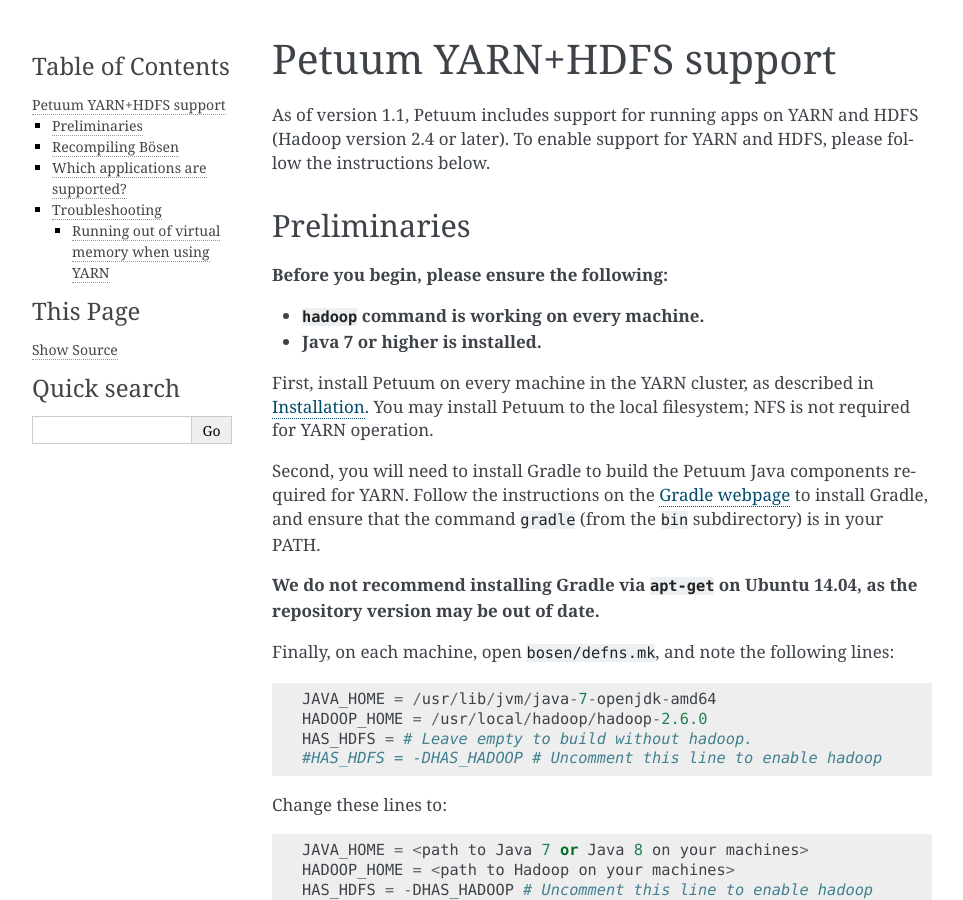
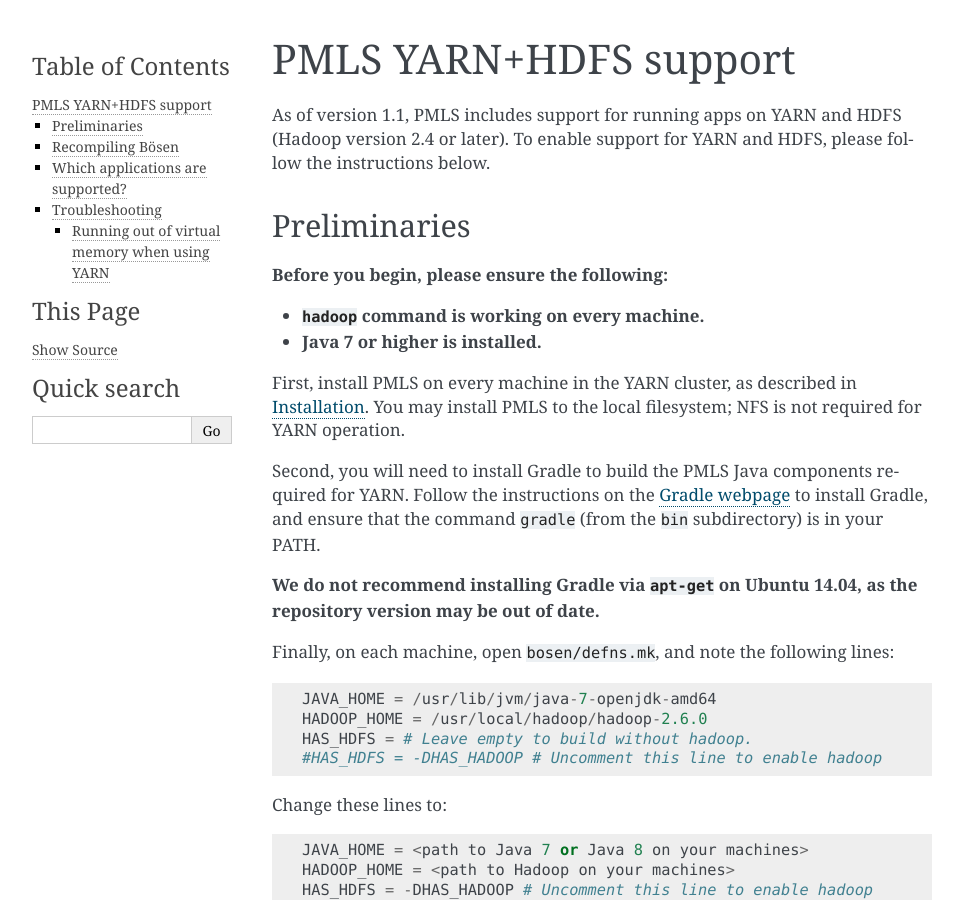
Before and after one commit to sailing-pmls/pmls.readthedocs.io, a Sphinx documentation site: the page built from docs/yarn-hdfs.md, in a window 1280 px wide and 900 px high. Shown: the whole window, without its empty margins (148-1111 px from the left). Built offline with Sphinx 7.4.7, drawn with Linux system fonts in a browser that asks for light colours; some of the changed text lies outside the part shown.

Commit message:
Update yarn-hdfs.md

````diff
--- a/docs/yarn-hdfs.md
+++ b/docs/yarn-hdfs.md
@@ -1,6 +1,6 @@
-# Petuum YARN+HDFS support
+# PMLS YARN+HDFS support
 
-As of version 1.1, Petuum includes support for running apps on YARN and HDFS (Hadoop version 2.4 or later). To enable support for YARN and HDFS, please follow the instructions below.
+As of version 1.1, PMLS includes support for running apps on YARN and HDFS (Hadoop version 2.4 or later). To enable support for YARN and HDFS, please follow the instructions below.
 
 ## Preliminaries
 
@@ -8,9 +8,9 @@ As of version 1.1, Petuum includes support for running apps on YARN and HDFS (Ha
 * **`hadoop` command is working on every machine.**
 * **Java 7 or higher is installed.**
 
-First, install Petuum on every machine in the YARN cluster, as described in [Installation](installation.md). You may install Petuum to the local filesystem; NFS is not required for YARN operation.
+First, install PMLS on every machine in the YARN cluster, as described in [Installation](installation.md). You may install PMLS to the local filesystem; NFS is not required for YARN operation.
 
-Second, you will need to install Gradle to build the Petuum Java components required for YARN. Follow the instructions on the [Gradle webpage](http://gradle.org) to install Gradle, and ensure that the command `gradle` (from the `bin` subdirectory) is in your PATH.
+Second, you will need to install Gradle to build the PMLS Java components required for YARN. Follow the instructions on the [Gradle webpage](http://gradle.org) to install Gradle, and ensure that the command `gradle` (from the `bin` subdirectory) is in your PATH.
 
 **We do not recommend installing Gradle via `apt-get` on Ubuntu 14.04, as the repository version may be out of date.**
 
@@ -78,7 +78,7 @@ YARN/HDFS support for Strads will be coming in a future update.
 
 ### Running out of virtual memory when using YARN
 
-If you are running out of virtual memory when launching Petuum apps via YARN, you may need to edit `$HADOOP_CONF_DIR/yarn-site.xml` in order to increase the maximum amount of virtual memory that can be allocated to containers. Search for the lines
+If you are running out of virtual memory when launching PMLS apps via YARN, you may need to edit `$HADOOP_CONF_DIR/yarn-site.xml` in order to increase the maximum amount of virtual memory that can be allocated to containers. Search for the lines
 
 ```
 <property>
````
